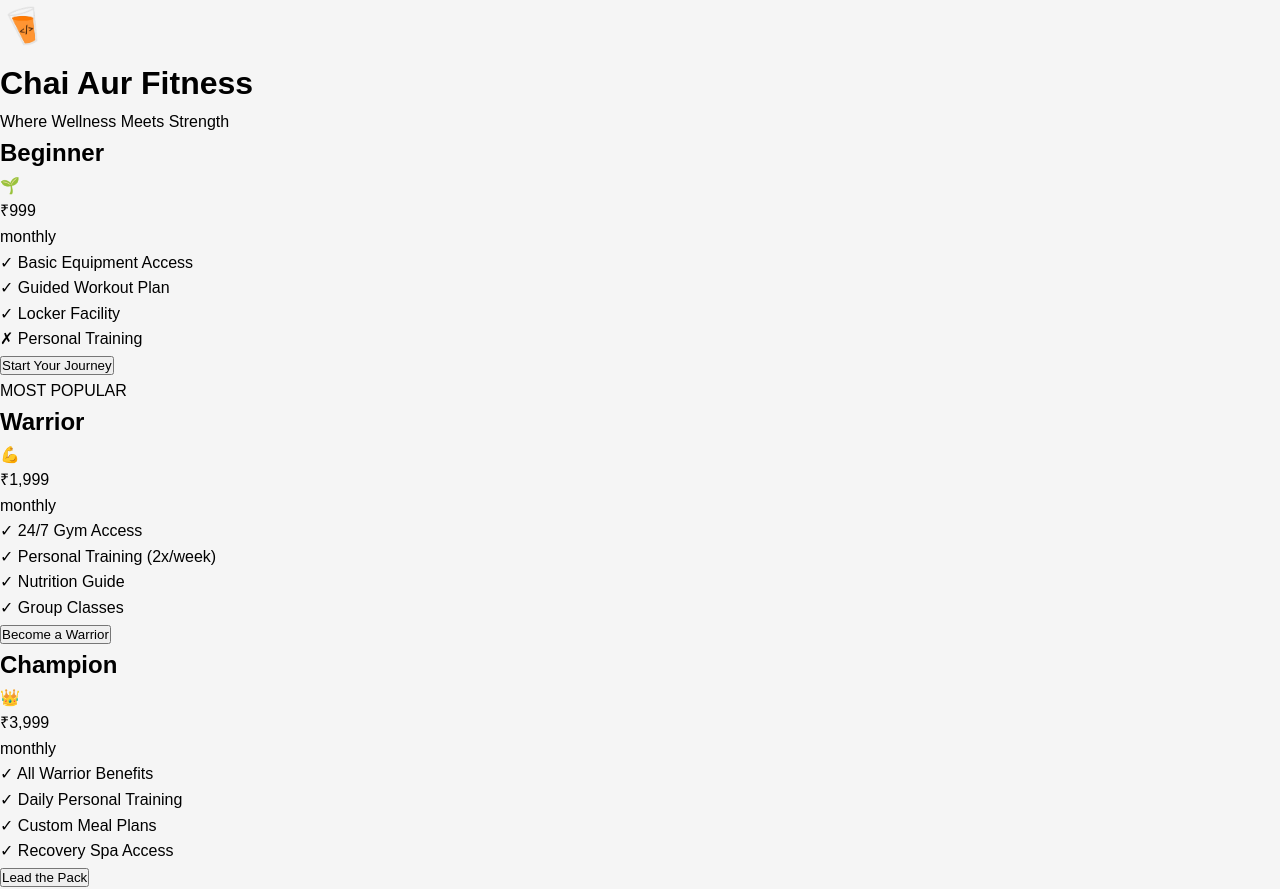
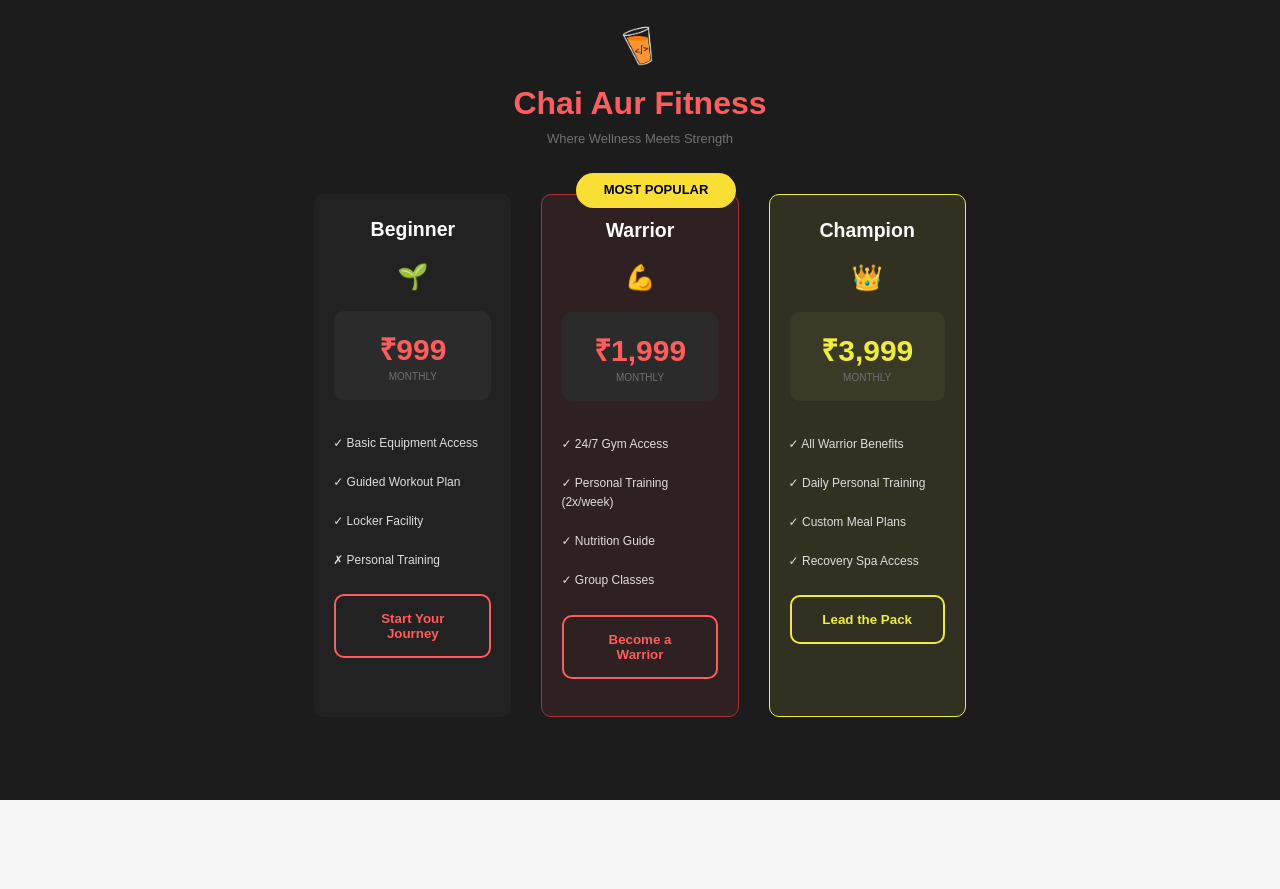
Before and after one commit to srvjha/CSS-Challenge, a website: page pricing-table-2/index.html in a window 1280 px wide. After the commit the page ends 800 px from the top, so only its background shows below. Drawn offline with Linux system fonts and the light colour scheme.

Commit message:
Both challenges completed

```diff
--- a/pricing-table-2/challenge.css
+++ b/pricing-table-2/challenge.css
@@ -14,6 +14,12 @@ body {
 
 .container {
   /* Add your styles here */
+  background-color: rgb(29, 28, 28);
+  height: 100vh;
+  text-align: center;
+  padding:20px 40px;
+
+
 }
 
 .header {
@@ -22,18 +28,36 @@ body {
 
 h1 {
   /* Add your styles here */
+  color: rgb(254, 93, 93);
+  border: none;
 }
 
 .subtitle {
   /* Add your styles here */
+  color:rgb(114, 112, 112);
+  font-size: small;
 }
 
 .pricing-container {
   /* Add your styles here */
+  display: flex;
+  justify-content: center;
+  align-items: center;
+  margin-top: 40px;
+  height: 70%;
+  padding: 10px 20px;
+  gap:30px
+
 }
 
 .pricing-card {
   /* Add your styles here */
+  padding: 20px 20px;
+   height: 102%;
+   width:17%;
+  border-radius: 10px;
+  background-color: rgb(35, 34, 34);
+
 }
 
 .pricing-card:hover {
@@ -42,34 +66,72 @@ h1 {
 
 .card-header {
   /* Add your styles here */
+  color: white;
+  font-size: small;
 }
 
 .icon {
   /* Add your styles here */
+ font-size:25px;
+ margin-top: 10px;
+
 }
 
 .popular-tag {
   /* Add your styles here */
+  position: absolute;
+  top:173px;
+  background-color: rgb(249, 222, 51);
+  width:160px;
+  padding:7px 9px;
+  font-size: small;
+  font-weight: bold;
+
+  border-radius: 25px;
+  left:45%
 }
 
 .price-block {
   /* Add your styles here */
+  padding: 15px 30px;
+  background-color: rgb(43, 43, 43);
+
+  border-radius: 10px;
+  text-align: center;
+  margin-top:15px;
 }
 
 .price {
   /* Add your styles here */
+  font-size:30px;
+  font-weight: bolder;
+  color: rgb(254, 93, 93);
 }
 
 .period {
   /* Add your styles here */
+  text-transform: uppercase;
+  color:rgb(114, 112, 112);
+  font-size: 10px;
+  margin-top: -5px;
 }
 
 .features {
   /* Add your styles here */
+  text-align: left;
+  font-size:12px;
+  color: rgb(224, 221, 221);
+  margin-top: 30px;
+  width: 100%;
+
+  margin-left:-5px;
+  padding:4px
 }
 
 .features li {
   /* Add your styles here */
+  list-style: none;
+  margin-bottom: 20px;
 }
 
 .features li.disabled {
@@ -78,29 +140,49 @@ h1 {
 
 .join-btn {
   /* Add your styles here */
+  width: 100%;
+  padding:15px 30px;
+  background-color: transparent;
+  border: 2px solid rgb(254, 93, 93);
+  color:rgb(254, 93, 93);
+  font-weight: bold;
+  border-radius: 10px;
 }
 
 .join-btn:hover {
   /* Add your styles here */
+  color:rgb(194, 78, 78);
+
 }
+
 
 /* Custom Class Modifiers */
 .warrior {
   /* Add your styles here */
+  background-color: rgba(122, 58, 58, 0.2);
+  border:1px solid rgb(172, 49, 49);
+
 }
 
 .champion {
   /* Add your styles here */
+  border:1px solid rgb(240, 237, 56);
+  background-color: rgba(134, 132, 55, 0.2);
+
 }
 
 .champion .price {
   /* Add your styles here */
+  color:rgb(240, 237, 56)
 }
 
 .champion .join-btn {
   /* Add your styles here */
+  color:rgb(240, 237, 56);
+  border:2px solid rgb(240, 237, 56)
 }
 
 .champion .join-btn:hover {
   /* Add your styles here */
+  color:rgb(111, 110, 20);
 }
--- a/pricing-table-2/index.html
+++ b/pricing-table-2/index.html
@@ -62,7 +62,7 @@
             <h2>Champion</h2>
             <div class="icon">👑</div>
           </div>
-          <div class="price-block">
+          <div class="price-block" style="background-color: rgba(72, 74, 48, 0.377);">
             <div class="price">₹3,999</div>
             <div class="period">monthly</div>
           </div>
```
